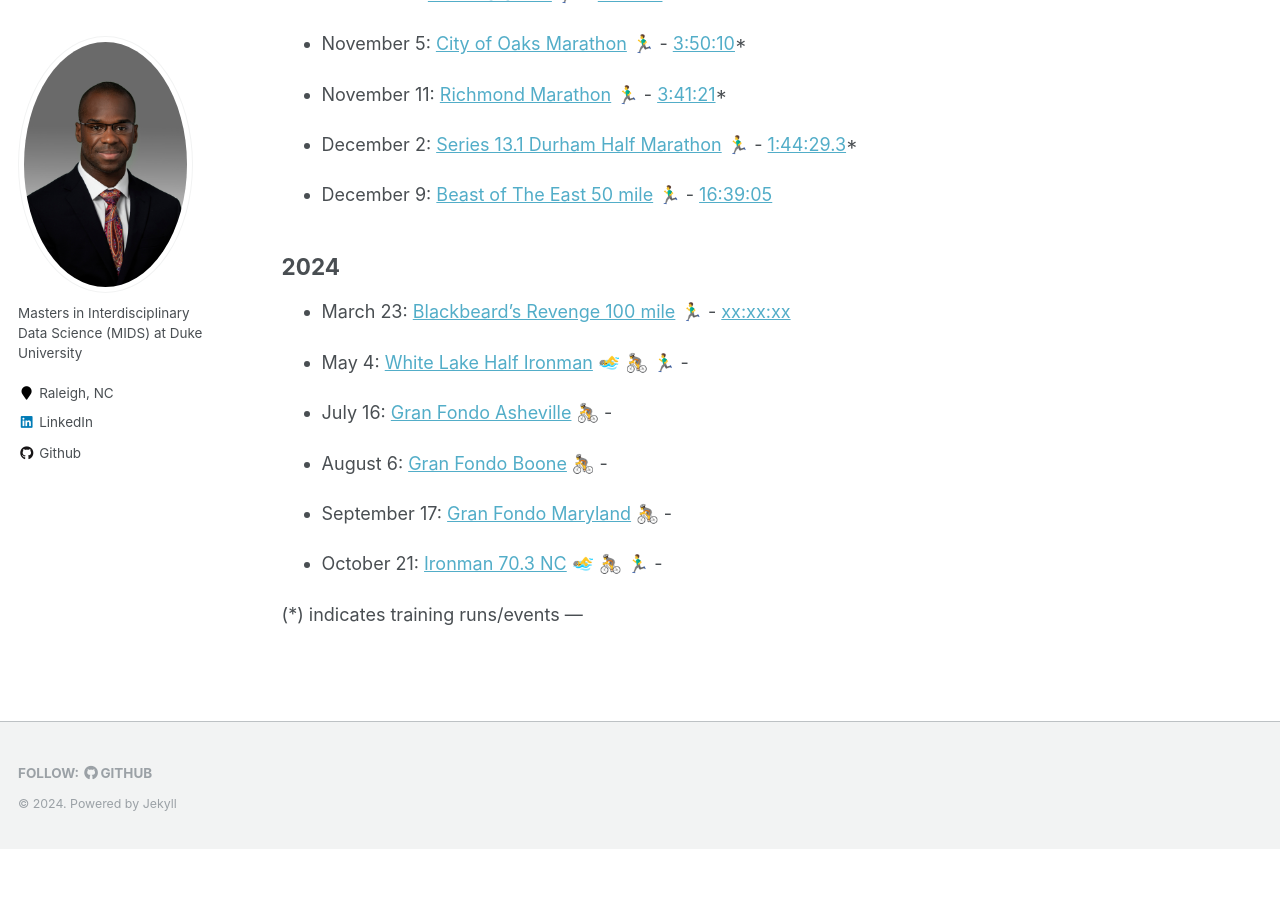
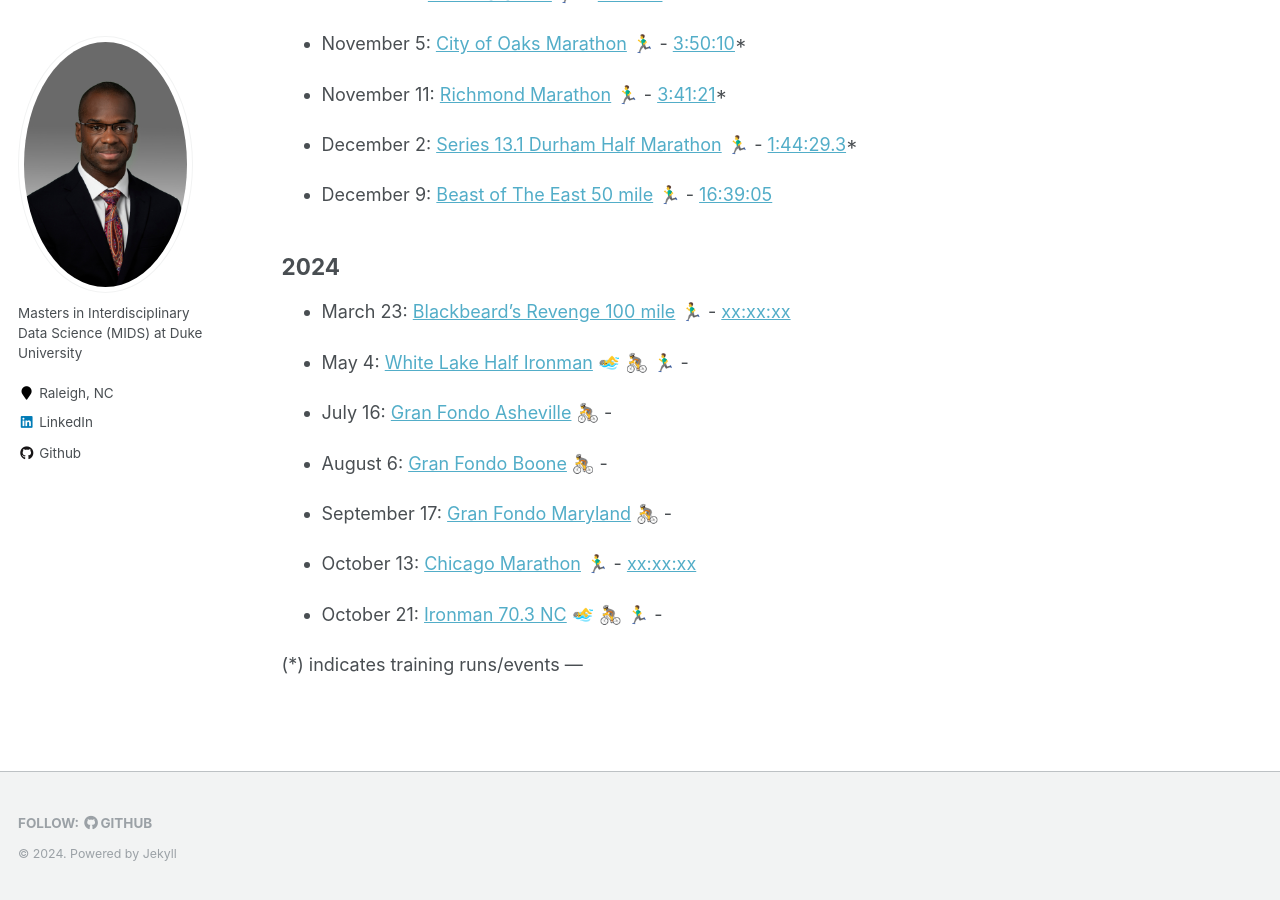
Before and after one commit to caratliff/caratliff.github.io, a Jekyll site: the page built from _pages/race-calendar.md, in a window 1280 px wide and 900 px high, scrolled down 978 px. Built offline with Jekyll 4.4.1, drawn with Linux system fonts in a browser that asks for light colours; emoji names are drawn with the system emoji font; before the commit the page ends 1827 px from its top, so only the background shows below that.

Commit message:
Update race-calendar.md

```diff
--- a/_pages/race-calendar.md
+++ b/_pages/race-calendar.md
@@ -61,6 +61,8 @@ redirect_from:
 
 - September 17: [Gran Fondo Maryland](#) 🚴 -
 
+- October 13: [Chicago Marathon](https://www.chicagomarathon.com) 🏃‍♂️ - [xx:xx:xx](https://www.chicagomarathon.com/runners/race-results/)
+
 - October 21: [Ironman 70.3 NC](#) :swimming_man: :bicyclist: :running_man: -
 
 (*) indicates training runs/events
```
